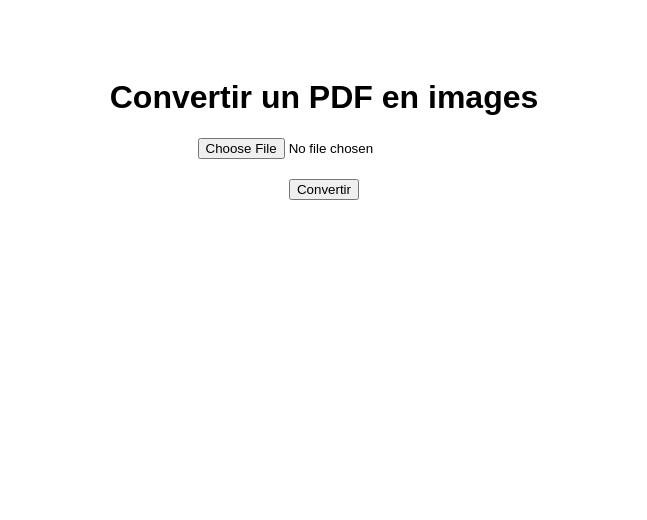
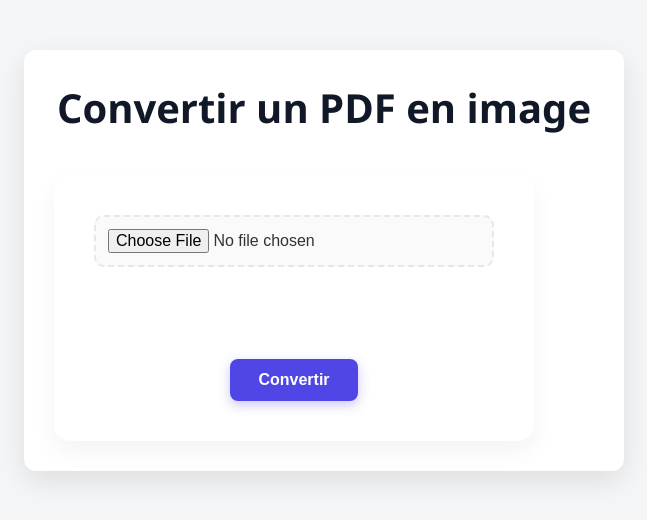
Before and after one commit to bhiste57/PDF2PNG, a Flask app: page / in a window 1280 px wide. Shown: the top 520 px of the page, without its empty margins (316-963 px from the left). Run offline with Flask 3, Linux system fonts and the light colour scheme.

Commit message:
Amélioration de l'UI

```diff
--- a/app.py
+++ b/app.py
@@ -30,6 +30,7 @@ def upload():
     images[0].save(img_io, format='PNG')
     img_io.seek(0)
 
+    # ✅ On renvoie uniquement le fichier image, pas de redirect
     return send_file(
         img_io,
         mimetype='image/png',
@@ -37,6 +38,5 @@ def upload():
         download_name='page1.png'
     )
 
-
 if __name__ == '__main__':
     app.run(debug=True)
--- a/templates/index.html
+++ b/templates/index.html
@@ -1,35 +1,172 @@
 <!DOCTYPE html>
 <html lang="fr">
 <head>
-  <meta charset="UTF-8">
+  <meta charset="UTF-8" />
   <title>Convertisseur PDF → Images</title>
   <style>
+    :root {
+      --primary: #4F46E5;
+      --primary-dark: #3730A3;
+      --bg: #F3F4F6;
+      --card: #FFFFFF;
+      --text: #111827;
+      --border: #E5E7EB;
+    }
+
+    * {
+      box-sizing: border-box;
+      margin: 0;
+      padding: 0;
+    }
+
+
     body {
-      font-family: Arial;
+      font-family: 'Segoe UI', sans-serif;
+      background-color: #f4f6f8;
+      color: #333;
       text-align: center;
       padding: 50px;
     }
+
+    form {
+      background-color: var(--card);
+      padding: 40px;
+      border-radius: 16px;
+      box-shadow: 0 10px 25px rgba(0, 0, 0, 0.05);
+      display: flex;
+      flex-direction: column;
+      align-items: center;
+      gap: 24px;
+      width: 100%;
+      max-width: 480px;
+      transition: all 0.3s ease;
+    }
+
+
+    h1 {
+      font-size: 2.5rem;
+      font-weight: 600;
+      margin-bottom: 40px;
+      display: flex;
+      flex-direction: column;
+      color: var(--text);
+      text-align: center;
+      align-items: center;
+    }
+
+    .container {
+      max-width: 600px;
+      margin: auto;
+      background: #fff;
+      padding: 30px;
+      border-radius: 12px;
+      box-shadow: 0 10px 30px rgba(0,0,0,0.1);
+    }
+
     input[type="file"] {
-      margin-bottom: 20px;
+      font-size: 1rem;
+      padding: 12px;
+      border: 2px dashed var(--border);
+      border-radius: 10px;
+      width: 100%;
+      text-align: center;
+      background-color: #FAFAFA;
+      cursor: pointer;
+      transition: border-color 0.3s ease;
     }
-    img {
-      max-width: 80%;
-      margin: 10px 0;
+
+    input[type="file"]:hover {
+      border-color: var(--primary);
+    }
+
+    button {
+      background-color: var(--primary);
+      color: white;
+      padding: 12px 28px;
+      font-size: 1rem;
+      font-weight: 600;
+      border: none;
       border-radius: 8px;
-      box-shadow: 0 0 10px rgba(0,0,0,0.1);
+      cursor: pointer;
+      transition: background-color 0.3s ease, transform 0.2s ease;
+      box-shadow: 0 4px 12px rgba(79, 70, 229, 0.3);
+    }
+
+    button:hover {
+      background-color: var(--primary-dark);
+      transform: translateY(-1px);
+    }
+
+    #loading {
+      display: none;
+      margin-top: 20px;
+    }
+
+    #successIcon {
+      display: none;
+      margin-top: 20px;
+      font-size: 24px;
+      color: green;
+    }
+
+    #loadingText {
+      margin-top: 10px;
     }
   </style>
 </head>
 <body>
-  <h1>Convertir un PDF en images</h1>
-  <form action="/upload" method="post" enctype="multipart/form-data">
-    <input type="file" name="pdf_file" accept=".pdf" required>
-    <br>
-    <button type="submit">Convertir</button>
-  </form>
+  <div class="container">
+    <h1>Convertir un PDF en image</h1>
+    <form id="uploadForm">
+      <input type="file" name="pdf_file" accept=".pdf" required />
+      <br><br>
+      <button type="submit">Convertir</button>
+    </form>
 
-  <div id="result">
-    <!-- Les images s'afficheront ici -->
+    <div id="loading">
+      ⏳
+      <div id="loadingText">Conversion en cours...</div>
+    </div>
+
+    <div id="successIcon">✅ Fichier converti avec succès</div>
   </div>
+
+  <script>
+    document.getElementById("uploadForm").addEventListener("submit", async function (e) {
+      e.preventDefault();
+
+      const formData = new FormData(this);
+      const spinner = document.getElementById("loading");
+      const success = document.getElementById("successIcon");
+      const loadingText = document.getElementById("loadingText");
+
+      spinner.style.display = "block";
+      success.style.display = "none";
+      loadingText.textContent = "Conversion en cours...";
+
+      const response = await fetch("/upload", {
+        method: "POST",
+        body: formData
+      });
+
+      if (response.ok) {
+        const blob = await response.blob();
+        const url = window.URL.createObjectURL(blob);
+
+        const a = document.createElement("a");
+        a.href = url;
+        a.download = "page1.png";
+        document.body.appendChild(a);
+        a.click();
+        a.remove();
+
+        spinner.style.display = "none";
+        success.style.display = "block";
+      } else {
+        loadingText.textContent = "Erreur lors de la conversion.";
+        spinner.style.display = "none";
+      }
+    });
+  </script>
 </body>
 </html>
```
